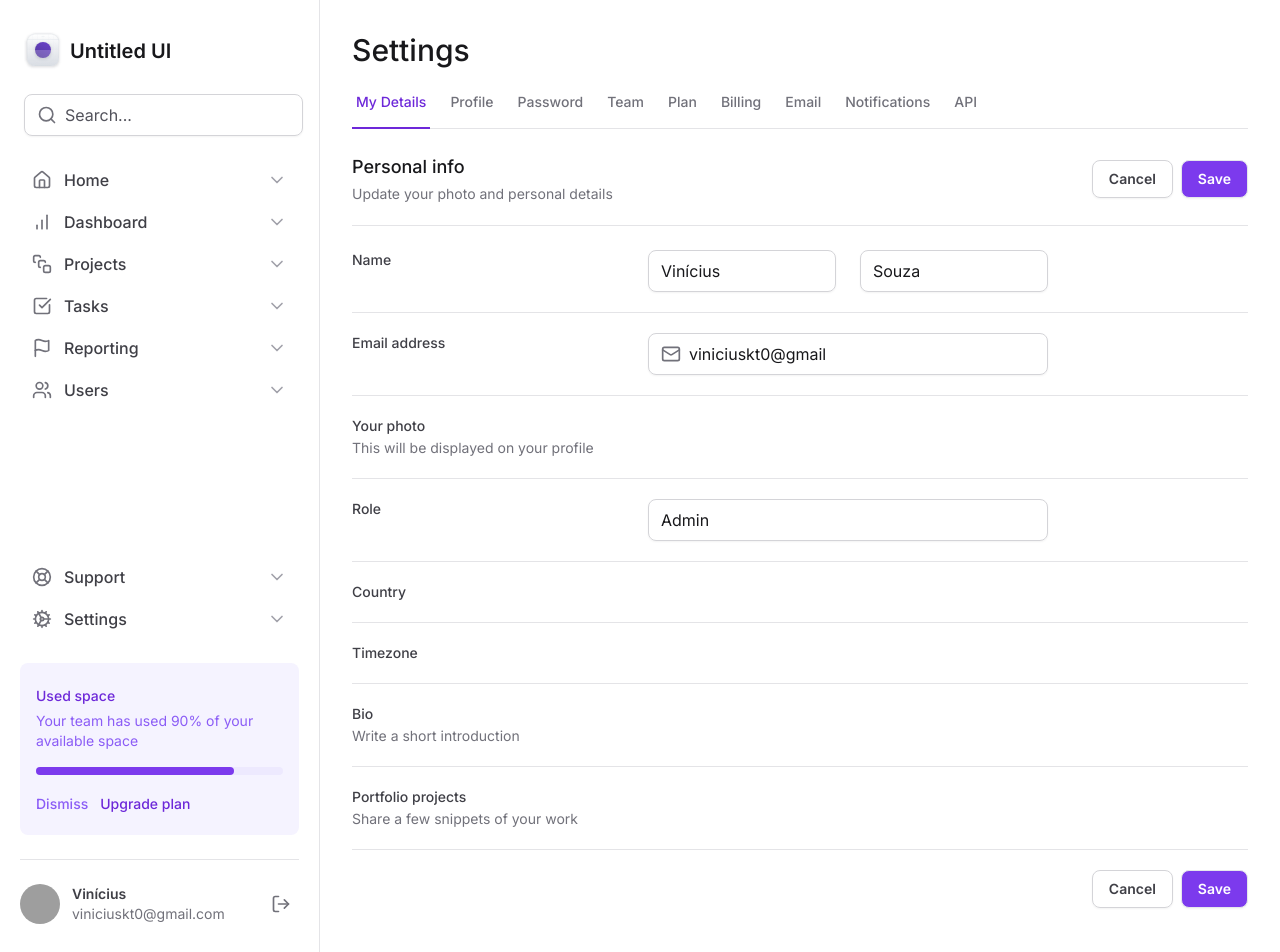
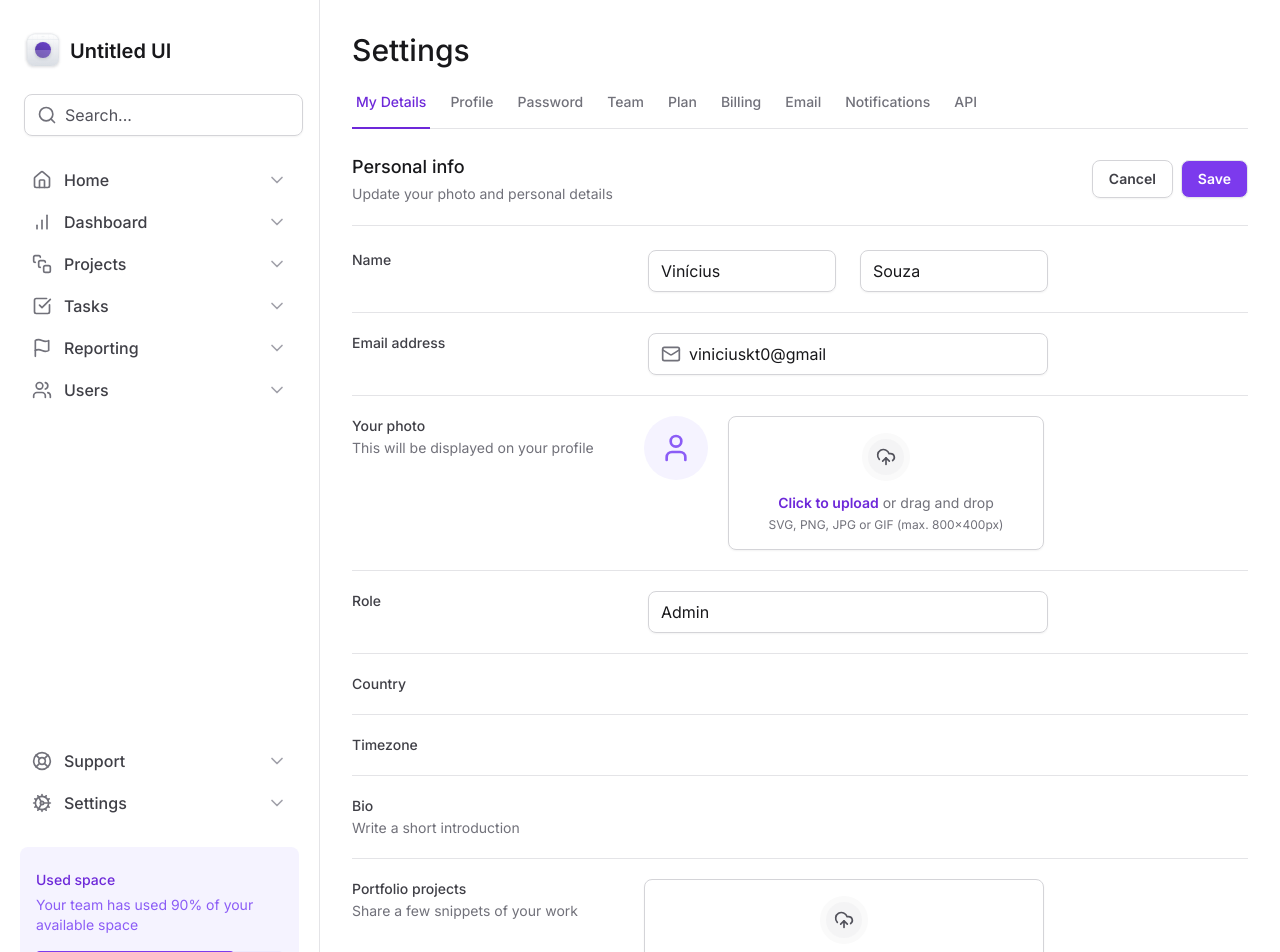
Before and after one commit to vini-cius/masterizando-tailwindcss, a Next.js app: page / in a window 1280 px wide. Shown: the top 952 px of the page. Built offline with nearby package versions, Linux system fonts and the light colour scheme; grey boxes are pictures that could not be loaded.

Commit message:
feat: input file component and preview image upload

```diff
--- a/src/app/page.tsx
+++ b/src/app/page.tsx
@@ -1,5 +1,6 @@
 import { MailIcon } from 'lucide-react'
 
+import * as FileInput from '@/components/form/file-input'
 import * as Input from '@/components/input'
 import { SettingsTabs } from '@/components/settings-tabs'
 
@@ -92,7 +93,11 @@
               </span>
             </label>
 
-            <div></div>
+            <FileInput.Root className="flex items-start gap-5">
+              <FileInput.ImagePreview />
+              <FileInput.Trigger />
+              <FileInput.Control />
+            </FileInput.Root>
           </div>
 
           <div className="grid grid-cols-form gap-3 pt-5">
@@ -149,7 +154,10 @@
               </span>
             </label>
 
-            <div></div>
+            <FileInput.Root>
+              <FileInput.Trigger />
+              <FileInput.Control multiple />
+            </FileInput.Root>
           </div>
 
           <div className="flex items-center justify-end gap-2 pt-5">
--- /dev/null
+++ b/src/components/form/file-input/control.tsx
@@ -0,0 +1,29 @@
+'use client'
+
+import type { ChangeEvent, ComponentProps } from 'react'
+
+import { useFileInput } from './root'
+
+type ControlProps = ComponentProps<'input'>
+
+export function Control(props: ControlProps) {
+  const { id, onFilesSelected } = useFileInput()
+
+  function handleFileSelected(event: ChangeEvent<HTMLInputElement>) {
+    if (!event.target.files?.length) return
+
+    const files = Array.from(event.target.files)
+
+    onFilesSelected(files)
+  }
+
+  return (
+    <input
+      type="file"
+      id={id}
+      className="sr-only"
+      {...props}
+      onChange={handleFileSelected}
+    />
+  )
+}
--- /dev/null
+++ b/src/components/form/file-input/image-preview.tsx
@@ -0,0 +1,35 @@
+'use client'
+
+import { UserIcon } from 'lucide-react'
+import Image from 'next/image'
+import { useMemo } from 'react'
+
+import { useFileInput } from './root'
+
+export function ImagePreview() {
+  const { files } = useFileInput()
+
+  const previewURL = useMemo(() => {
+    if (files.length === 0) return null
+
+    return URL.createObjectURL(files[0])
+  }, [files])
+
+  if (previewURL === null) {
+    return (
+      <div className="flex size-16 items-center justify-center rounded-full bg-violet-50">
+        <UserIcon className="size-8 text-violet-500" />
+      </div>
+    )
+  } else {
+    return (
+      <Image
+        src={previewURL}
+        width={100}
+        height={100}
+        alt=""
+        className="size-16 rounded-full object-cover"
+      />
+    )
+  }
+}
--- /dev/null
+++ b/src/components/form/file-input/index.tsx
@@ -0,0 +1,6 @@
+import { Control } from './control'
+import { ImagePreview } from './image-preview'
+import { Root } from './root'
+import { Trigger } from './trigger'
+
+export { Control, ImagePreview, Root, Trigger }
--- /dev/null
+++ b/src/components/form/file-input/root.tsx
@@ -0,0 +1,32 @@
+'use client'
+
+import {
+  ComponentProps,
+  createContext,
+  useContext,
+  useId,
+  useState,
+} from 'react'
+
+type RootProps = ComponentProps<'div'>
+
+type FileInputContextType = {
+  id: string
+  files: File[]
+  onFilesSelected: (files: File[]) => void
+}
+
+const FileInputContext = createContext({} as FileInputContextType)
+
+export function Root(props: RootProps) {
+  const id = useId()
+  const [files, setFiles] = useState<File[]>([])
+
+  return (
+    <FileInputContext.Provider value={{ id, files, onFilesSelected: setFiles }}>
+      <div {...props} />
+    </FileInputContext.Provider>
+  )
+}
+
+export const useFileInput = () => useContext(FileInputContext)
--- /dev/null
+++ b/src/components/form/file-input/trigger.tsx
@@ -0,0 +1,29 @@
+'use client'
+
+import { UploadCloudIcon } from 'lucide-react'
+
+import { useFileInput } from './root'
+
+export function Trigger() {
+  const { id } = useFileInput()
+
+  return (
+    <label
+      htmlFor={id}
+      className="group flex flex-1 cursor-pointer flex-col items-center gap-3 rounded-lg border border-zinc-300 px-6 py-4 text-center text-zinc-500 shadow-sm hover:border-violet-200 hover:bg-violet-25 hover:text-violet-500"
+    >
+      <div className="rounded-full border-6 border-zinc-50 bg-zinc-100 p-2 group-hover:border-violet-50 group-hover:bg-violet-100">
+        <UploadCloudIcon className="size-5 text-zinc-600 group-hover:text-violet-600" />
+      </div>
+
+      <div className="flex flex-col items-center gap-1">
+        <span className="text-sm">
+          <span className="font-semibold text-violet-700">Click to upload</span>{' '}
+          or drag and drop
+        </span>
+
+        <span className="text-xs">SVG, PNG, JPG or GIF (max. 800x400px)</span>
+      </div>
+    </label>
+  )
+}
--- a/tailwind.config.ts
+++ b/tailwind.config.ts
@@ -9,6 +9,14 @@
         profile: 'max-content 1fr min-content',
         form: 'minmax(7.5rem, 17.5rem) minmax(25rem, 1fr) minmax(0, 15rem)',
       },
+      borderWidth: {
+        6: '6px',
+      },
+      colors: {
+        violet: {
+          25: '#fcfaff',
+        },
+      },
     },
   },
   plugins: [],
```
